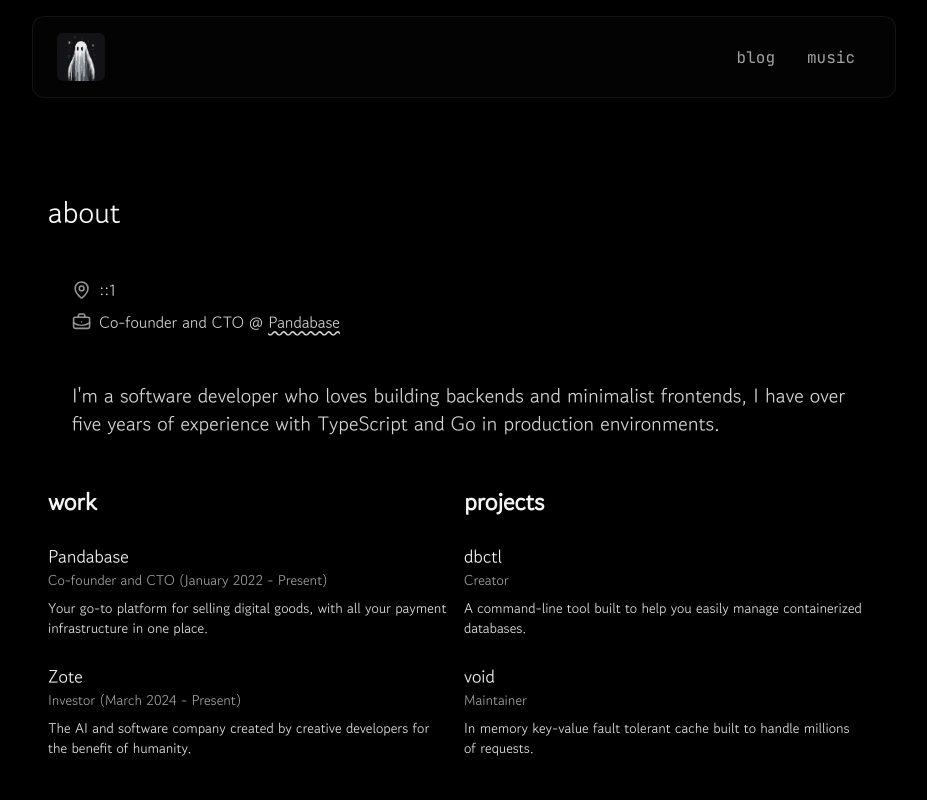
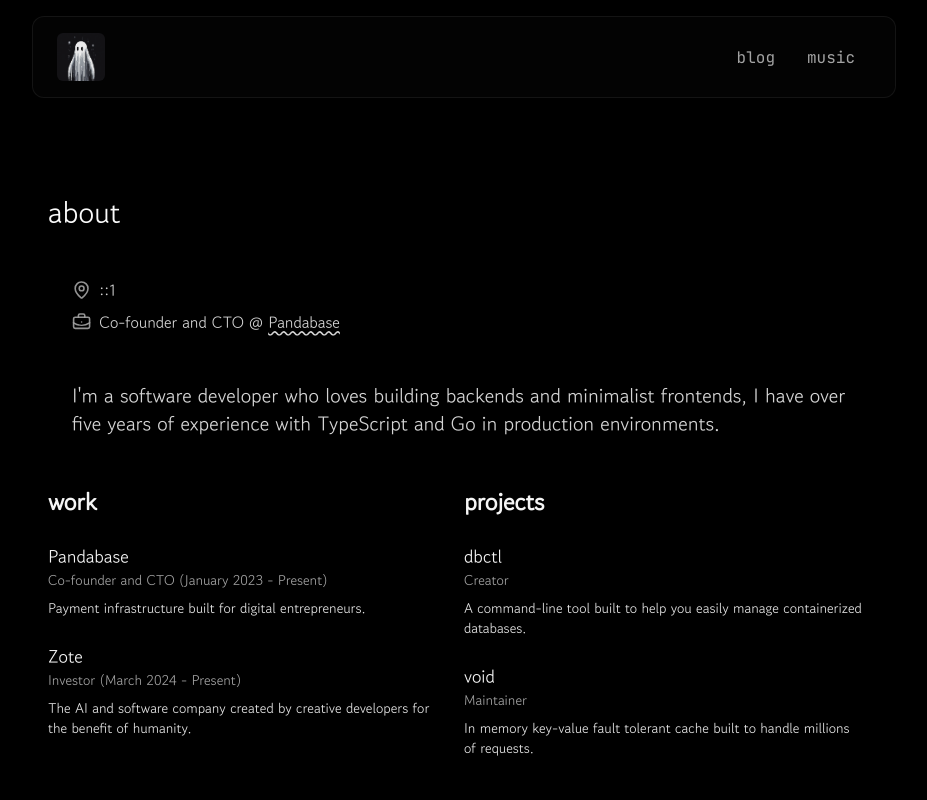
Before and after one commit to aelpxy/aelpxy.dev, a Next.js app: page / in a window 1280 px wide. Shown: the top 800 px of the page, without its empty margins (176-1103 px from the left). Built offline with nearby package versions, Linux system fonts and the light colour scheme.

Commit message:
minor changes

```diff
--- a/src/app/page.tsx
+++ b/src/app/page.tsx
@@ -24,9 +24,8 @@ export const metadata: Metadata = {
 const work = [
   {
     name: 'Pandabase',
-    role: 'Co-founder and CTO (January 2022 - Present)',
-    description:
-      'Your go-to platform for selling digital goods, with all your payment infrastructure in one place.',
+    role: 'Co-founder and CTO (January 2023 - Present)',
+    description: 'Payment infrastructure built for digital entrepreneurs.',
   },
   {
     name: 'Zote',
```
